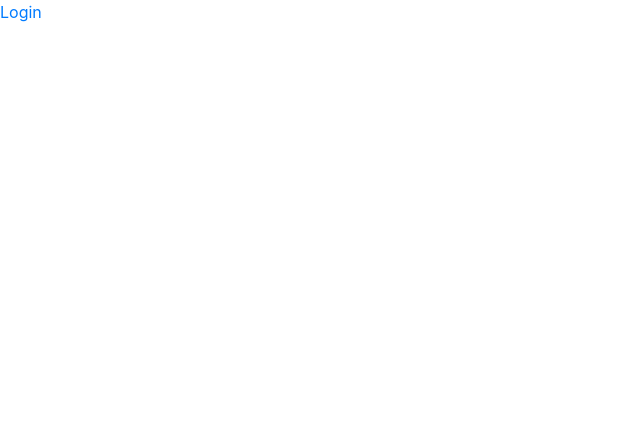
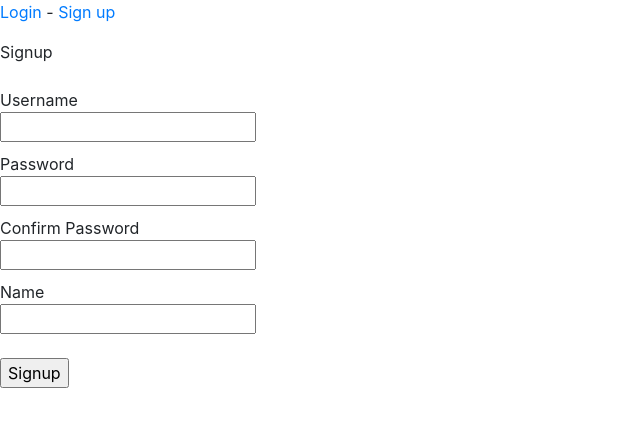
Before and after one commit to mchojrin/memes-fe, a React (Create React App) app: page /signup in a window 1280 px wide. Before the commit this address had no page. Shown: the top 426 px of the page, without its empty margins (0-640 px from the left). Built offline with nearby package versions, Linux system fonts and the light colour scheme.

Commit message:
Login and signup

```diff
--- a/src/Header.js
+++ b/src/Header.js
@@ -4,7 +4,7 @@ import { getUser } from './Utils/Common.js';
 class Header extends Component {
   render() {
     return <div>
-      { getUser() ? <p><a href="/logout">Logout</a></p> : <p><a href="Login">Login</a></p> }
+      { getUser() ? <p><a href="/logout">Logout</a></p> : <p><a href="Login">Login</a> - <a href="Signup">Sign up</a></p> }
     </div>
   }
 }
--- /dev/null
+++ b/src/Signup.js
@@ -0,0 +1,86 @@
+import React, { useState } from 'react';
+import axios from 'axios';
+import { setUserSession } from './Utils/Common';
+import { useNavigate } from 'react-router-dom';
+
+function Signup(props) {
+    const [loading, setLoading] = useState(false);
+    const username = useFormInput('');
+    const password = useFormInput('');
+    const confirmPassword = useFormInput('');
+    const name = useFormInput('');
+    const [error, setError] = useState(null);
+    const navigate = useNavigate();
+
+    // handle button click of signup form
+    const handleSignup = () => {
+        if (password.value !== confirmPassword.value) {
+            alert('Passwords don\'t match');
+
+            return;
+        }
+        setError(null);
+        setLoading(true);
+        axios.post('http://localhost:4000/users/signup', {
+            username: username.value,
+            password: password.value,
+            name: name.value
+        }
+        ).then(response => {
+            setLoading(false);
+            setUserSession(response.data.token, response.data.user);
+            navigate('/dashboard');
+        }).catch(error => {
+            setLoading(false);
+            if (error.response) {
+                if (error.response.status === 401) {
+                    setError(error.response.data.message);
+                } else {
+                    setError("Something went wrong. Please try again later.");
+                }
+            } else if (error.request) {
+                setError(error.request);
+            } else {
+                setError(error.message);
+            }
+        });
+    }
+
+    return (
+        <div>
+            Signup<br /><br />
+            <div>
+                Username<br />
+                <input type="text" {...username} autoComplete="new-username" />
+            </div>
+            <div style={{ marginTop: 10 }}>
+                Password<br />
+                <input type="password" {...password} autoComplete="new-password" />
+            </div>
+            <div style={{ marginTop: 10 }}>
+                Confirm Password<br />
+                <input type="password" {...confirmPassword} autoComplete="new-password" />
+            </div>
+            <div style={{ marginTop: 10 }}>
+                Name<br />
+                <input type="text" {...name} autoComplete="new-password" />
+            </div>
+            {error && <><small style={{ color: 'red' }}>{error}</small><br /></>}<br />
+            <input type="button" value={loading ? 'Loading...' : 'Signup'} onClick={handleSignup} disabled={loading} /><br />
+        </div>
+    );
+}
+
+const useFormInput = initialValue => {
+    const [value, setValue] = useState(initialValue);
+
+    const handleChange = e => {
+        setValue(e.target.value);
+    }
+    return {
+        value,
+        onChange: handleChange
+    }
+}
+
+export default Signup;
--- a/src/index.js
+++ b/src/index.js
@@ -6,6 +6,7 @@ import App from './App';
 import About from './About';
 import Contact from './Contact';
 import Login from './Login';
+import Signup from './Signup';
 import Dashboard from './Dashboard';
 import { getUser } from './Utils/Common';
 import Header from './Header';
@@ -19,6 +20,7 @@ const routing = (
 				<Route path="/about" element={<About />} />
 				<Route path="/contact" element={<Contact />} />
 				<Route path="/login" element={<Login />} />
+				<Route path="/signup" element={<Signup />} />
 				<Route path="/dashboard" element={
 					<RequireAuth redirectTo="/login">
 						<Dashboard />
```
Also changed, not shown: 1 other file (tests, documents, lock files or other folders). Lines whose indentation alone changed are shown as unchanged.
